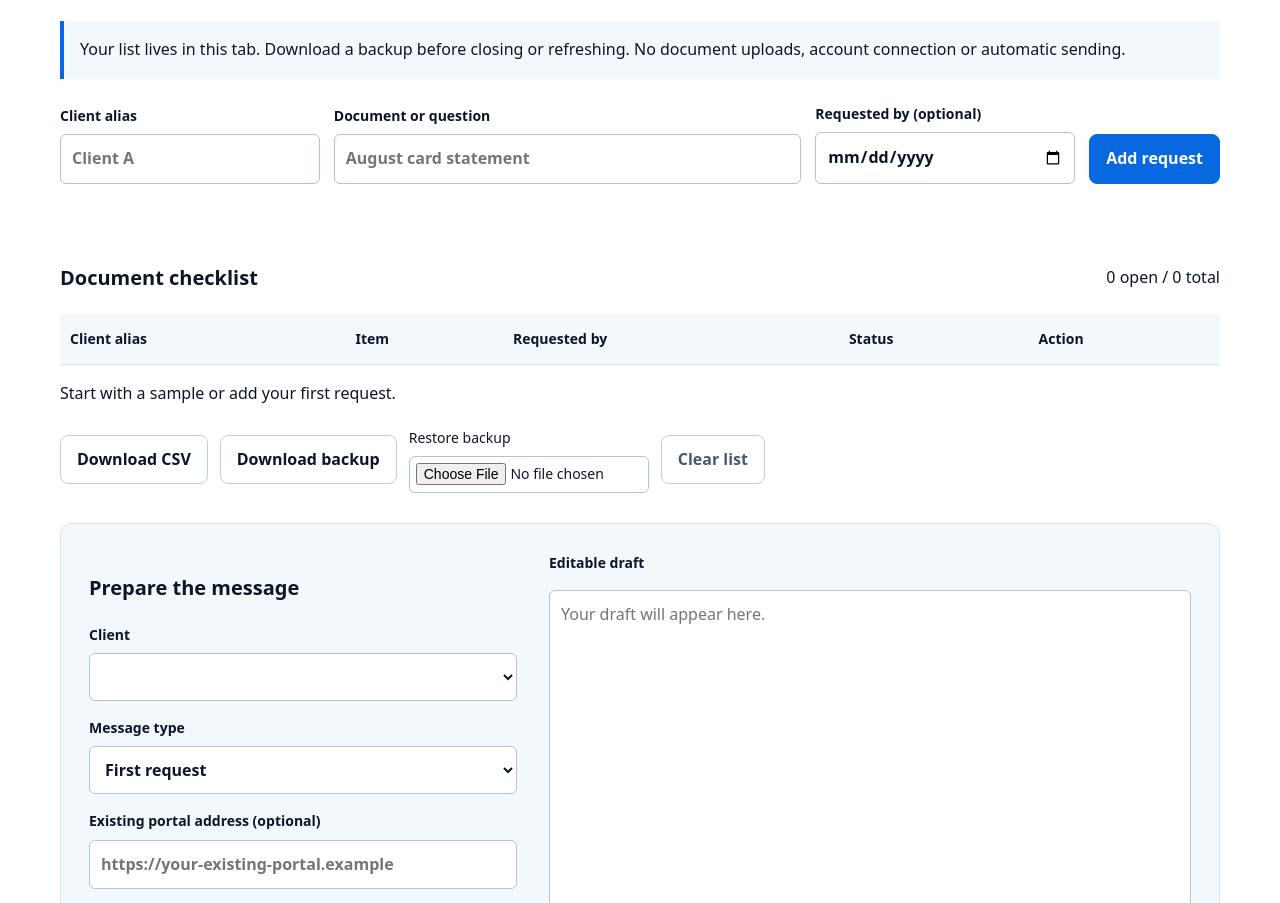
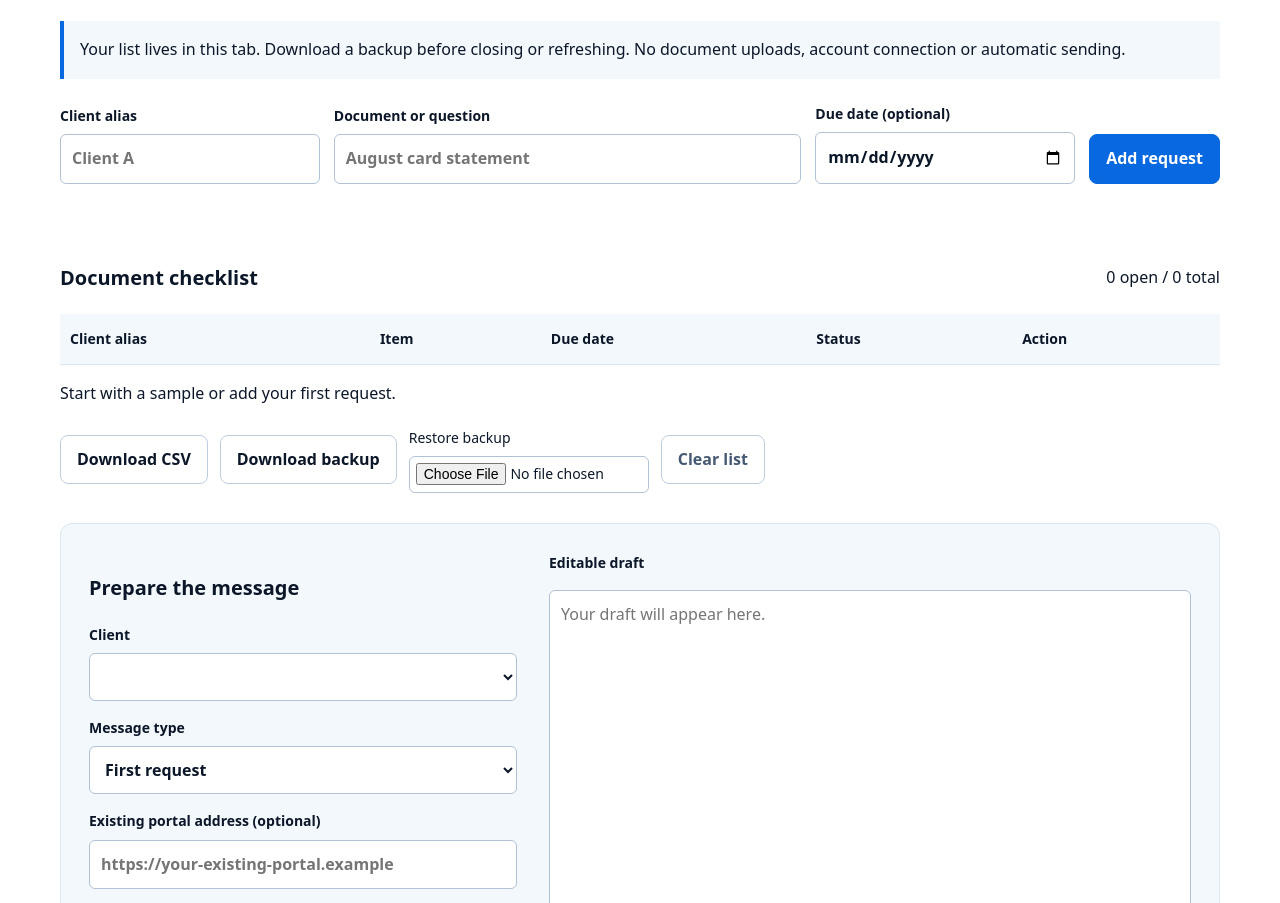
Before and after one commit to darnleyweekes-spec/prime24ai, a plain HTML site: page follow-up/index.html in a window 1280 px wide. Shown: the part 958-1861 px from the top of the page. Drawn offline with Linux system fonts and the light colour scheme.

```diff
--- a/follow-up/index.html
+++ b/follow-up/index.html
@@ -10,9 +10,9 @@
 <p>Use client aliases and document labels. Keep documents and account details in your existing secure portal. This tool uses fixed templates; it does not use an AI model.</p>
 <div class="note">Your list lives in this tab. Download a backup before closing or refreshing. No document uploads, account connection or automatic sending.</div>
 <noscript><p class="note">Enable JavaScript to use the tool. The setup offer and downloadable templates below work without it.</p></noscript>
-<form id="add" class="entry"><label>Client alias<input id="alias" maxlength="80" required placeholder="Client A" autocomplete="off"></label><label>Document or question<input id="item" maxlength="160" required placeholder="August card statement" autocomplete="off"></label><label>Requested by (optional)<input id="due" type="date"></label><button class="blue" type="submit">Add request</button></form>
+<form id="add" class="entry"><label>Client alias<input id="alias" maxlength="80" required placeholder="Client A" autocomplete="off"></label><label>Document or question<input id="item" maxlength="160" required placeholder="August card statement" autocomplete="off"></label><label>Due date (optional)<input id="due" type="date"></label><button class="blue" type="submit">Add request</button></form>
 <p id="notice" role="status" aria-live="polite"></p><div class="heading"><h3>Document checklist</h3><span id="count"></span></div>
-<div class="table-wrap"><table><thead><tr><th>Client alias</th><th>Item</th><th>Requested by</th><th>Status</th><th>Action</th></tr></thead><tbody id="rows"></tbody></table></div><p id="empty">Start with a sample or add your first request.</p>
+<div class="table-wrap"><table><thead><tr><th>Client alias</th><th>Item</th><th>Due date</th><th>Status</th><th>Action</th></tr></thead><tbody id="rows"></tbody></table></div><p id="empty">Start with a sample or add your first request.</p>
 <div class="actions"><button id="csv" type="button">Download CSV</button><button id="backup" type="button">Download backup</button><label class="file-label">Restore backup<input id="restore" type="file" accept=".json,application/json"></label><button id="clear" type="button" class="quiet">Clear list</button></div>
 <div class="composer"><div><h3>Prepare the message</h3><label>Client<select id="client"></select></label><label>Message type<select id="tone"><option value="request">First request</option><option value="reminder">Reminder</option><option value="overdue">Past-due follow-up</option><option value="correction">Correction request</option></select></label><label>Existing portal address (optional)<input type="url" id="portal" placeholder="https://your-existing-portal.example" maxlength="500"></label><button id="generate" class="blue" type="button" disabled>Prepare draft</button><p class="small">Choose a past-due message only when your agreed deadline has passed. “Received” confirms receipt, not approval of a document.</p></div><div><label for="draft">Editable draft</label><textarea id="draft" rows="16" placeholder="Your draft will appear here."></textarea><div class="actions"><button id="copy" type="button" disabled>Copy draft</button><button id="save-draft" type="button" disabled>Download draft</button></div><p class="small">Review the wording, recipient and portal address before you send.</p></div></div>
 </section>
```
